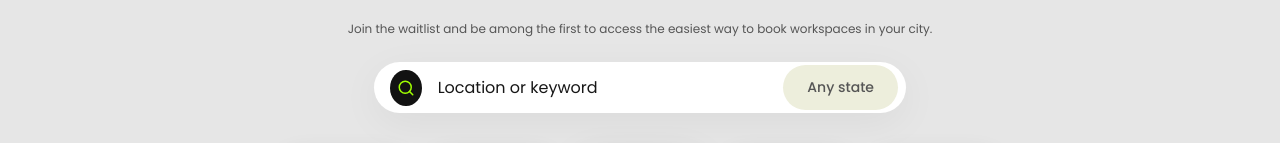
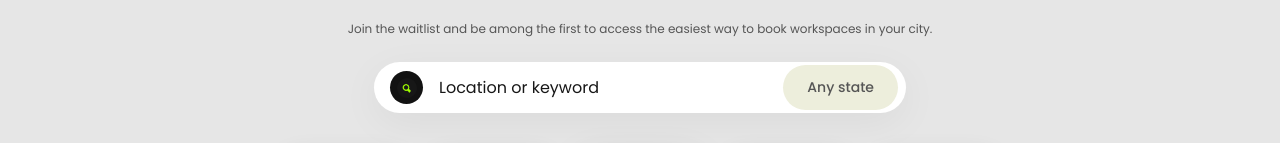
Before and after one commit to Workaholic-Africa/landing_page, a React (Vite) app: page / in a window 1280 px wide. Shown: the part 279-422 px from the top of the page. Built offline with nearby package versions, Linux system fonts and the light colour scheme.

Commit message:
Update search icon with new logofile.png and specific sizing constraints

```diff
--- a/src/components/Hero/Hero.css
+++ b/src/components/Hero/Hero.css
@@ -92,12 +92,15 @@
 .search-icon-circle {
     background-color: var(--color-dark);
     color: #A0FF00;
-    width: 36px;
-    height: 36px;
+    width: 33px;
+    height: 33px;
     border-radius: 50%;
     display: flex;
     align-items: center;
     justify-content: center;
+    flex-shrink: 0;
+    opacity: 1;
+    transform: rotate(0deg);
 }
 
 .search-input {
--- a/src/components/Hero/Hero.jsx
+++ b/src/components/Hero/Hero.jsx
@@ -1,5 +1,4 @@
 import React from 'react';
-import { Search } from 'lucide-react';
 import { useNavigate } from 'react-router-dom';
 import './Hero.css';
 
@@ -23,7 +22,7 @@ const Hero = () => {
                     <div className="search-bar">
                         <div className="search-input-group">
                             <div className="search-icon-circle" onClick={() => navigate('/404')} style={{ cursor: 'pointer' }}>
-                                <Search size={18} />
+                                <img src="/images/search_icon.png" alt="Search" style={{ width: 20, height: 20, opacity: 1, transform: 'rotate(0deg)' }} />
                             </div>
                             <input
                                 type="text"
```
Also changed, not shown: public/images/search_icon.png (added).
